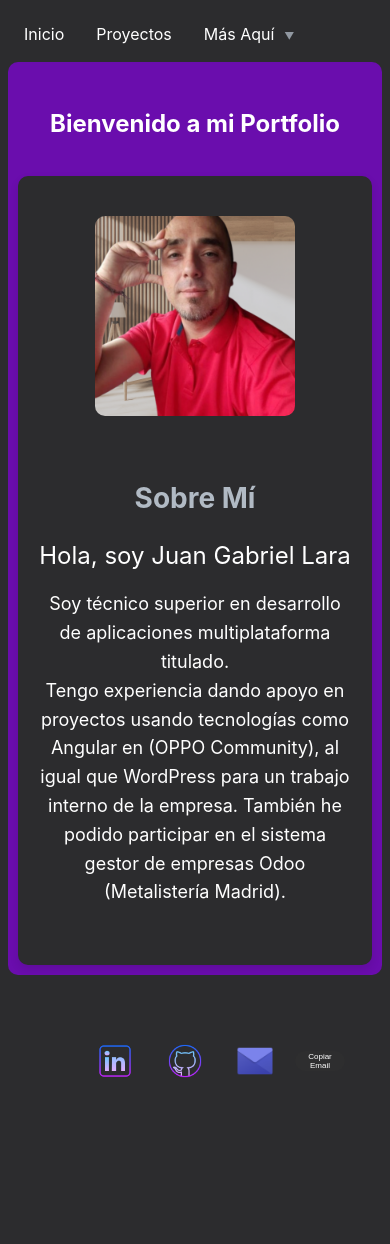
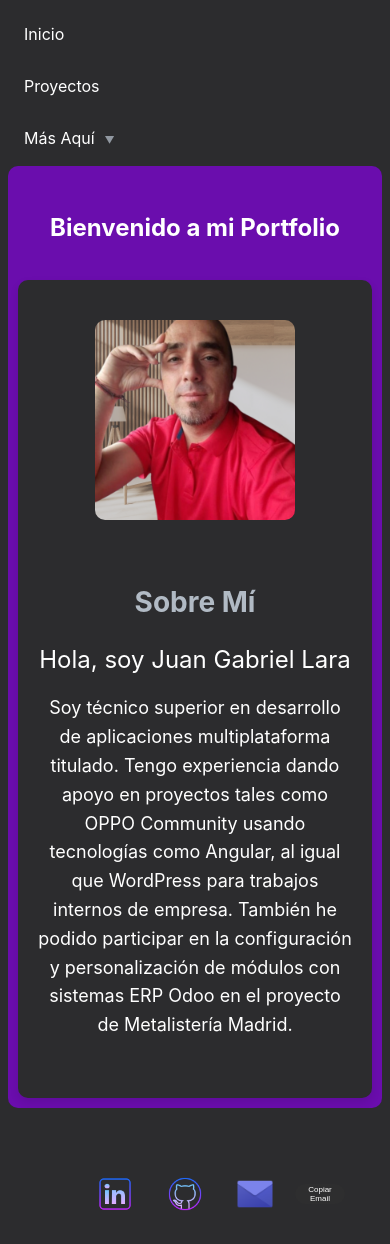
Before and after one commit to lardevpro/portfolio, an Angular app: page / in a window 390 px wide. Before the commit the page ends 1111 px from the top, so only its background shows below. Built offline with nearby package versions, Linux system fonts and the light colour scheme.

Commit message:
dropdow media movil

```diff
--- a/src/app/dropdow/dropdow.component.scss
+++ b/src/app/dropdow/dropdow.component.scss
@@ -72,3 +72,29 @@ li a:hover, .arrow {
     color:rgb(145,152,161);
     transition: transform 0.3s ease;
 }
+
+/* Media Queries para Responsividad */
+@media (max-width: 768px) {
+    .navbar-toggle {
+        display: block;
+    }
+
+    .navbar-menu {
+        display: none;
+        flex-direction: column;
+        width: 100%;
+    }
+
+    .navbar-menu.active {
+        display: flex;
+    }
+
+    li {
+        float: none;
+        width: 100%;
+    }
+
+    .dropdown-content {
+        position: relative;
+    }
+}
--- a/src/app/home/about/about.component.html
+++ b/src/app/home/about/about.component.html
@@ -8,9 +8,9 @@
             <div class="about-description">
                 <h2>Sobre Mí</h2>
                 <h3>Hola, soy Juan Gabriel Lara</h3>
-                <p>Soy técnico superior en desarrollo de aplicaciones multiplataforma titulado. <br>
-                    Tengo experiencia dando apoyo en proyectos usando tecnologías como Angular en (OPPO Community), al igual que WordPress para un trabajo interno de la empresa.
-                    También he podido participar en el sistema gestor de empresas Odoo (Metalistería Madrid).
+                <p>Soy técnico superior en desarrollo de aplicaciones multiplataforma titulado.
+                    Tengo experiencia dando apoyo en proyectos tales como OPPO Community usando tecnologías como Angular, al igual que WordPress para trabajos internos de empresa.
+                    También he podido participar en la configuración y personalización de módulos con sistemas ERP Odoo en el proyecto de Metalistería Madrid.
                 </p>
             </div>
         </section>
```
